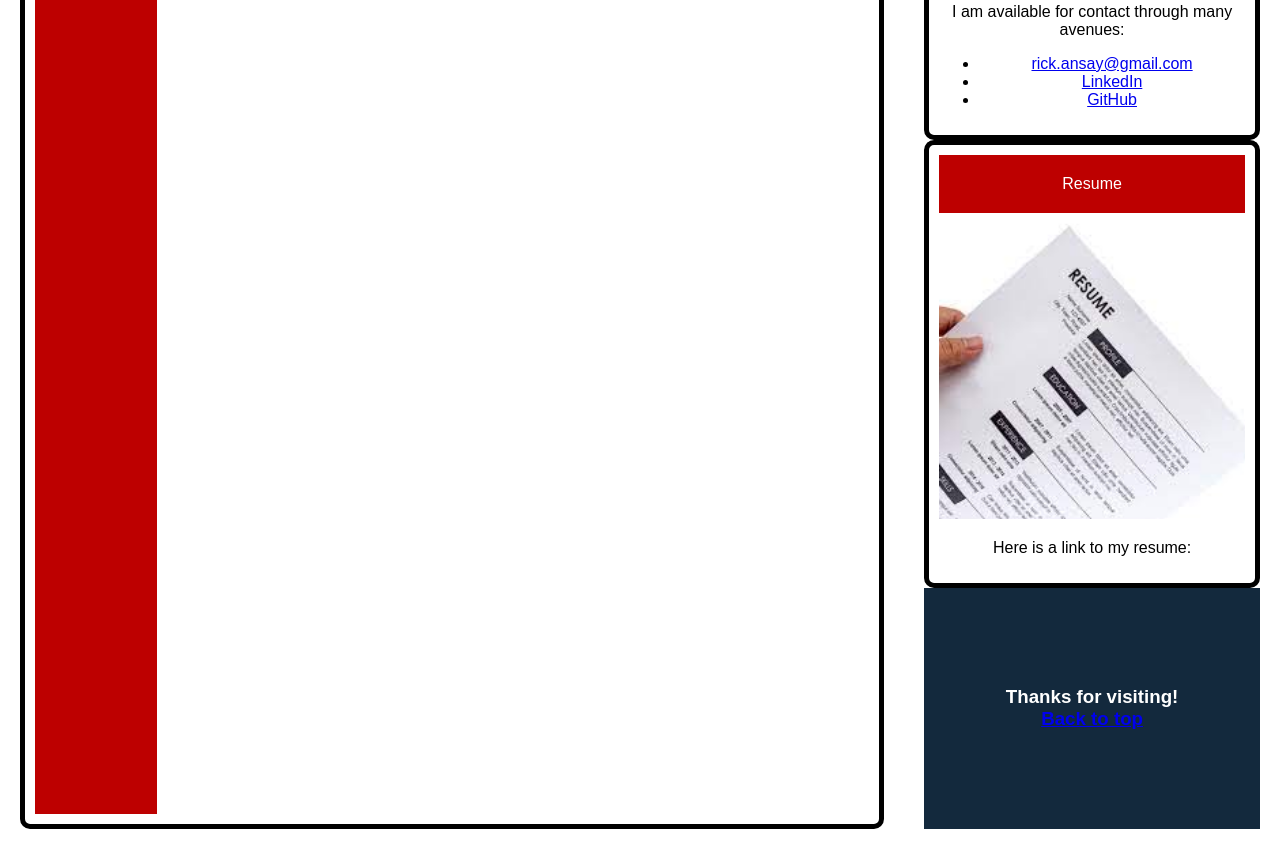
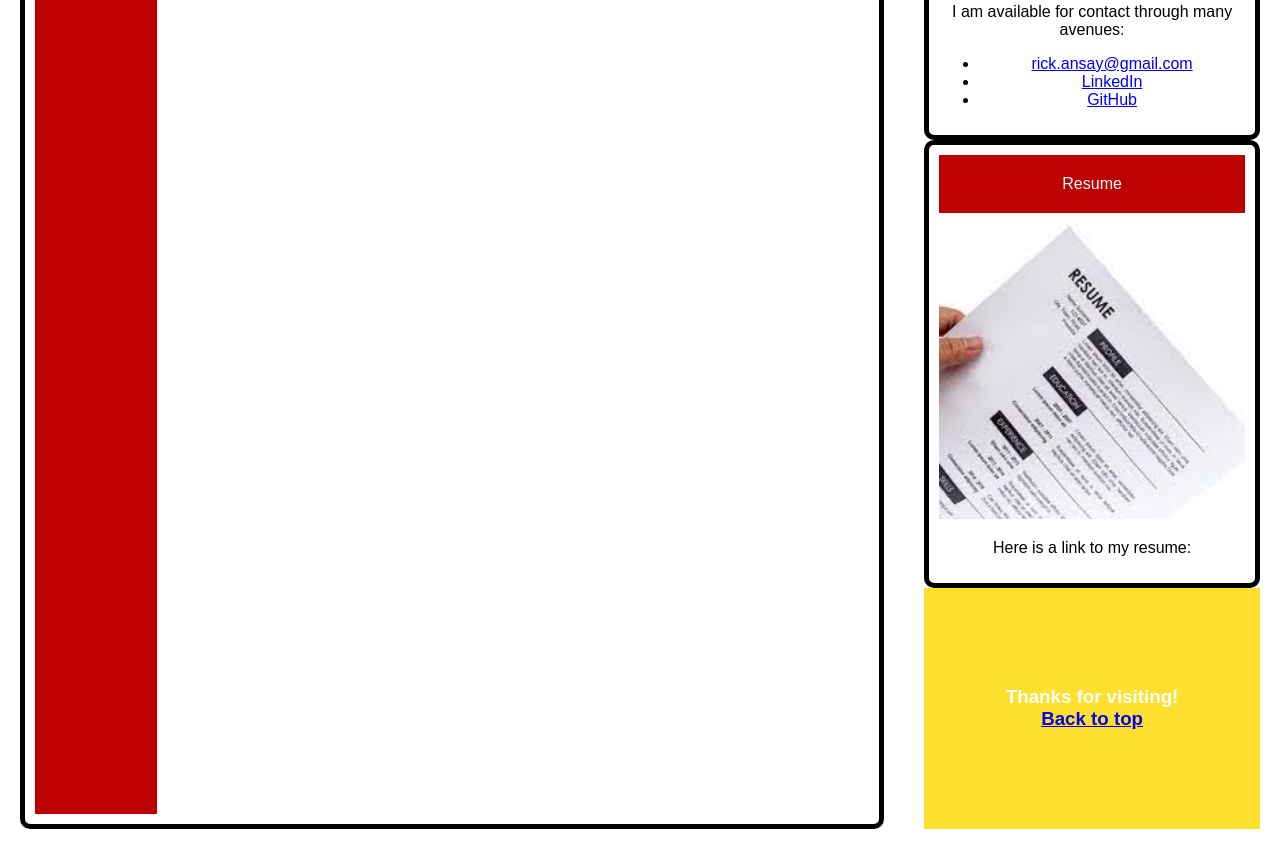
Before and after one commit to RickyRicer/RickAnsayFullStackPortfolio, a plain HTML site: page index.html in a window 1280 px wide. Shown: the part 875-1724 px from the top of the page. Drawn offline with Linux system fonts and the light colour scheme.

Commit message:
Added comments

```diff
--- a/assets/css/style.css
+++ b/assets/css/style.css
@@ -1,3 +1,5 @@
+/* Welcome to my stylesheet */
+
 * {
   box-sizing: border-box;
 }
@@ -7,12 +9,16 @@ body {
   margin: 0;
 }
 
+/* Header */
+
 header {
   padding: 40px;
   text-align: center;
   background: #bd0000;
   color: #fff;
 }
+
+/* Navigation bar */
 
 nav {
   display: flex;
@@ -28,6 +34,7 @@ nav a {
 }
 
 
+/* Main page content and card styling*/
 
 main {
   display: flex;
@@ -50,7 +57,6 @@ main {
   padding: 20px;
   display: flex;
   flex-wrap: wrap;
-  /*(justify-content: center;*/
 }
 
 .card {
@@ -77,13 +83,17 @@ main {
   width: 100%;
 }
 
+/* Footer */
+
 footer {
 
   padding: 80px;
   text-align: center;
-  background: #13293d;
+  background: #ffe02f;
   color: #fff;
 }
+
+/* Media queries */
 
 @media screen and (max-width: 768px) {
   main,
--- a/index.html
+++ b/index.html
@@ -67,7 +67,6 @@
           <p>Here is a link to my resume:</p>
         </section>
 
-<div id="resume">
     <!-- Footer -->
     <footer>
       <h3>
```
